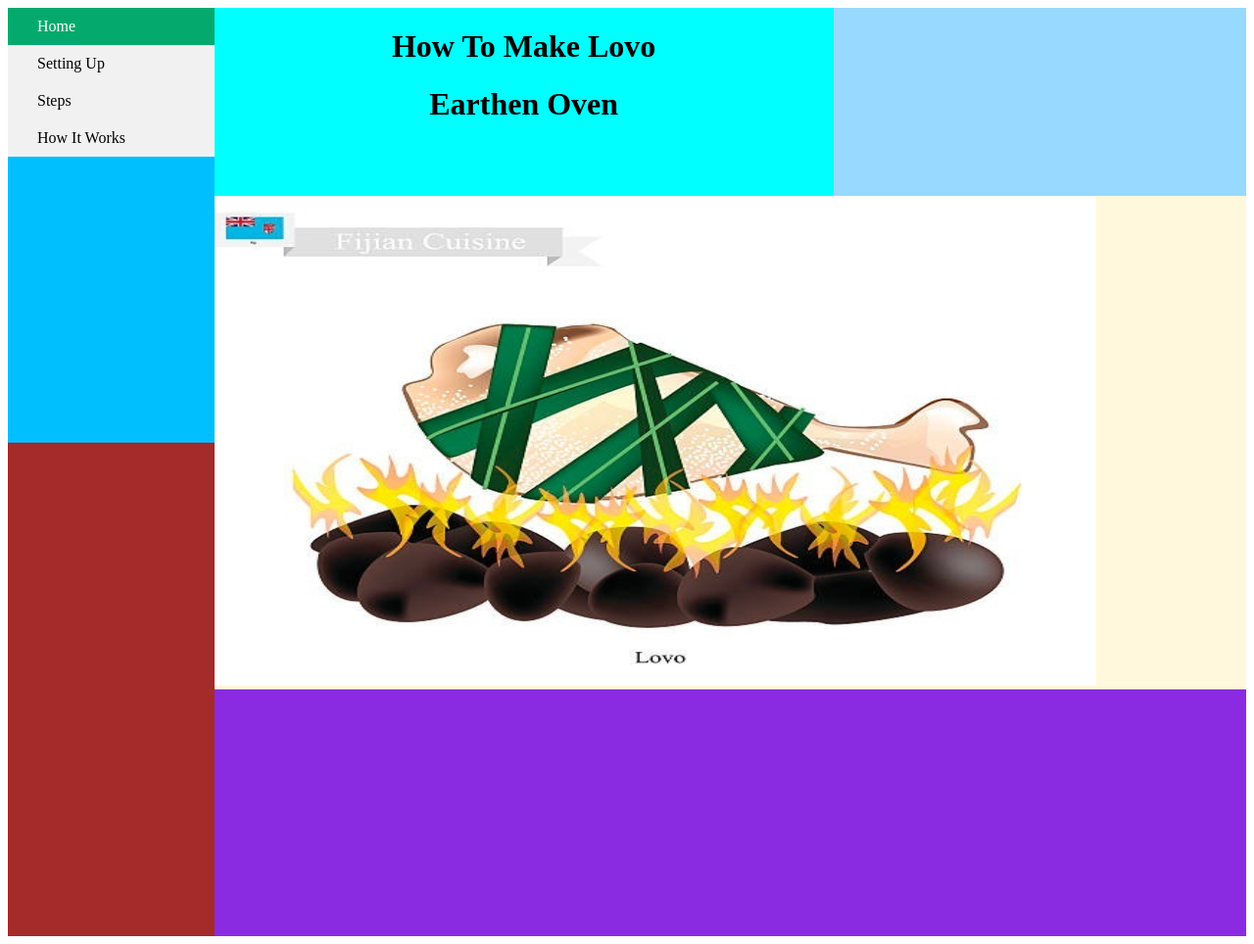
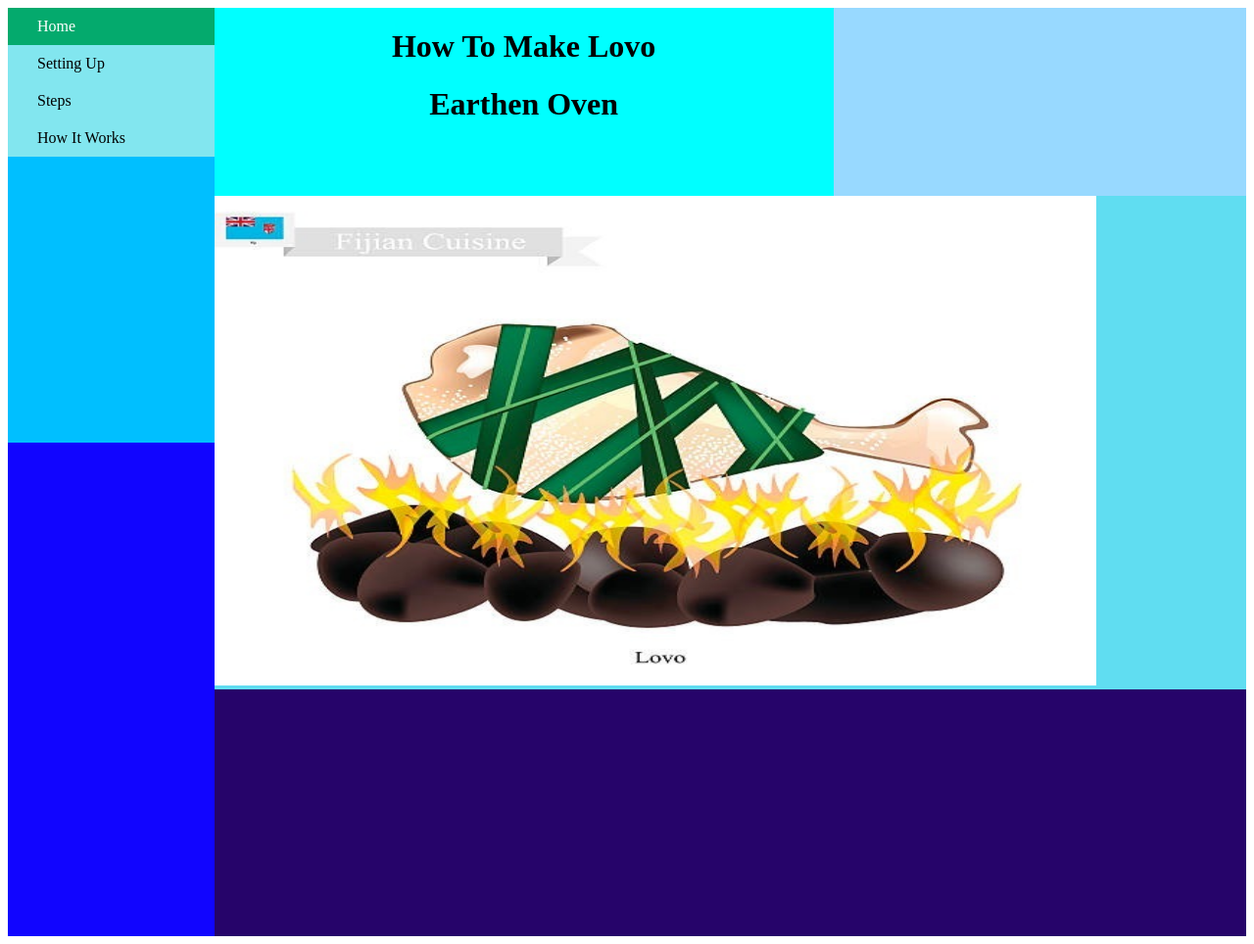
Before and after one commit to jchandd/how-to-do-website, a plain HTML site: page index.html in a window 1280 px wide. Shown: the whole page at 98% size. Drawn offline with Linux system fonts and the light colour scheme.

Commit message:
One link added and colour
reworked the colour to be more bearable and added one link, two to go

```diff
--- a/style.css
+++ b/style.css
@@ -25,26 +25,26 @@ background-color: rgb(152, 217, 255);
 .sidebar {
 grid-column: 1/2;
 grid-row: 3/5;
-background-color: brown;
+background-color: rgb(17, 5, 255);
 }
 .bodyarea {
 grid-column: 2/4;
 grid-row: 2/4;
-background-color: cornsilk;
+background-color: rgb(96, 221, 241);
 }
 
 
 .footer {
 grid-column: 2/4;
 grid-row: 4/5;
-background-color: blueviolet;
+background-color: rgb(38, 4, 106);
 }
 
 ul {
 list-style-type: none;
 margin: 0;
 padding: 0;
-background-color: #f1f1f1;
+background-color: #82e6ef;
 }
 
 li a {
```
Also changed, not shown: How It Works.html (+1 -0 lines), index.html (line endings or trailing spaces).
